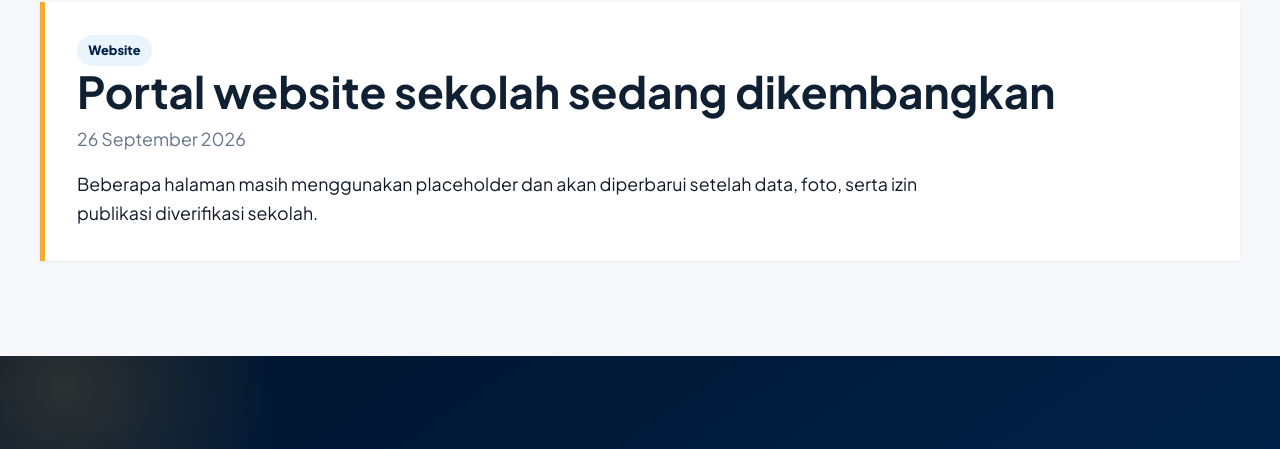
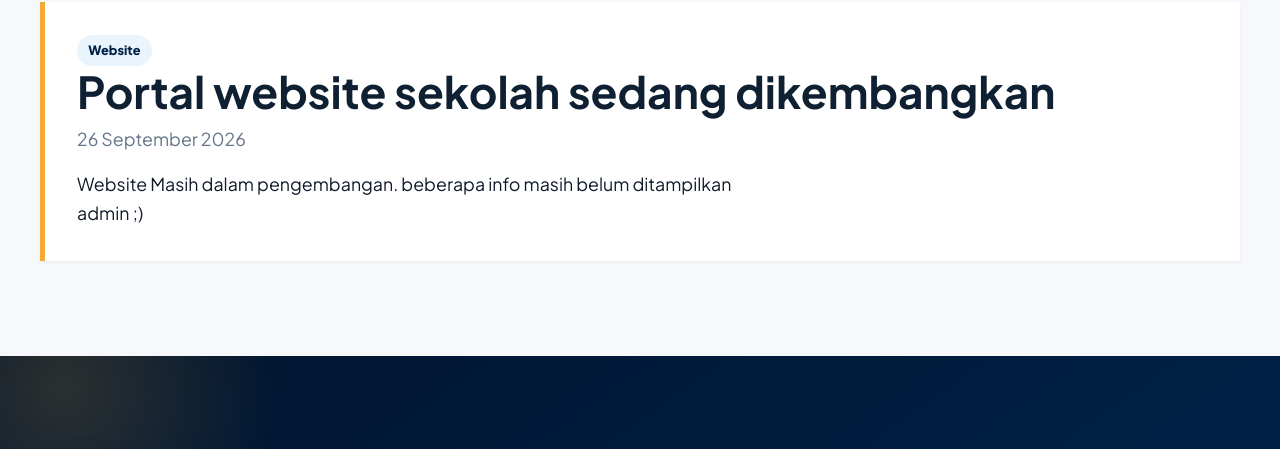
Before and after one commit to dadanjobsmknh-coder/smk-nashirul-huda, a plain HTML site: page informasi/pengumuman.html in a window 1280 px wide. Shown: the part 1275-1724 px from the top of the page. Drawn offline with Linux system fonts and the light colour scheme.

Commit message:
Update pengumuman.html

```diff
--- a/informasi/pengumuman.html
+++ b/informasi/pengumuman.html
@@ -69,8 +69,7 @@
                 <article class="announcement-detail"><span class="badge">Website</span>
                     <h2>Portal website sekolah sedang dikembangkan</h2><time datetime="2026-09-26">26 September
                         2026</time>
-                    <p>Beberapa halaman masih menggunakan placeholder dan akan diperbarui setelah data, foto, serta izin
-                        publikasi diverifikasi sekolah.</p>
+                    <p>Website Masih dalam pengembangan. beberapa info masih belum ditampilkan <br> admin ;)</p>
                 </article>
             </div>
         </section>
```
